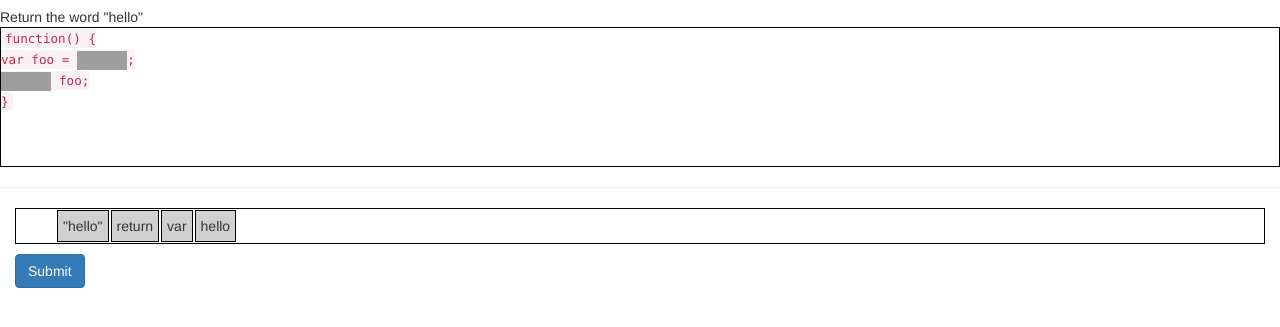
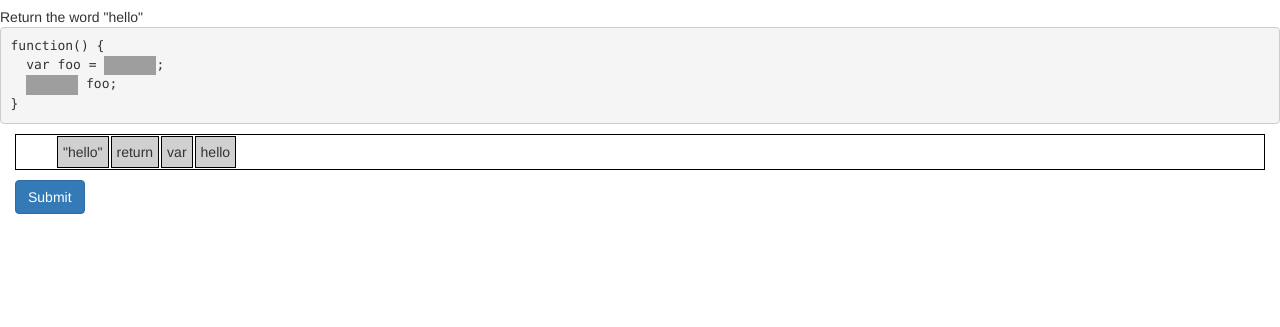
Before and after one commit to AndyCErnst/Problee, a website: page index.html in a window 1280 px wide. Shown: the part 63-390 px from the top of the page. Drawn offline with nearby package versions, Linux system fonts and the light colour scheme; some packages are replaced by stand-ins of ours; a script that the page names is missing.

Commit message:
format code indents

```diff
--- a/css/main.css
+++ b/css/main.css
@@ -1,9 +1,11 @@
 
 #problem-area {
-  border: 1px solid black;
-  min-height: 10em;
   width: 100%;
   line-height: 150%;
+}
+
+#problem-area pre {
+  min-height: 3em;
 }
 
 .field {
--- a/index.html
+++ b/index.html
@@ -24,25 +24,23 @@
         </div>
         <section class="col-xs-12">
           <div id="problem-area">
-            <code class="drop-section" >
-              function() {<br>
-              var foo =
-              <span class="field field0" ng-drop="true" ng-drop-success="onDropComplete(0,$data,$event)" ng-click="onClick(0)">{{fields.field0.userAnswer}}</span>;<br>
-              <span class="field field1" ng-drop="true" ng-drop-success="onDropComplete(1,$data,$event)" ng-click="onClick(1)">{{fields.field1.userAnswer}}</span>
-              foo;<br>}
-            </code>
+<pre class="drop-section" >
+function() {
+  var foo = <span class="field field0" ng-drop="true" ng-drop-success="onDropComplete(0,$data,$event)" ng-click="onClick(0)">{{fields.field0.userAnswer}}</span>;
+  <span class="field field1" ng-drop="true" ng-drop-success="onDropComplete(1,$data,$event)" ng-click="onClick(1)">{{fields.field1.userAnswer}}</span> foo;
+}
+</pre>
           </div>
         </section>
       </div>
-      <hr>
       <div class="message"></div>
-      <div class="col-xs-12" >
+      <section class="col-xs-12" >
         <ul id="word-bank" ng-model="wordBank">
           <li data-ng-repeat="word in wordBank" class="snippet" ng-drag="true" ng-drag-success="onDragSuccessBank($data,$event)" ng-drag-data="word">
             {{word}}
           </li>
         </ul>
-      </div>
+      </section>
       <div class="col-xs-12" id="bottom-buttons">
         <button id="submit" ng-click="submitAnswer()" class="btn btn-primary" type="button">Submit</button>
       </div>
--- a/js/app.js
+++ b/js/app.js
@@ -50,7 +50,7 @@ probleeApp.controller('probleeDragDropController', ['$scope', '$http',
         $('.message').show().removeClass('successMessage').text('Try again');
       }
       setTimeout(function(){
-        $('.message').hide();
+        $('.message').fadeOut();
       }, 3000);
     };
 
```
